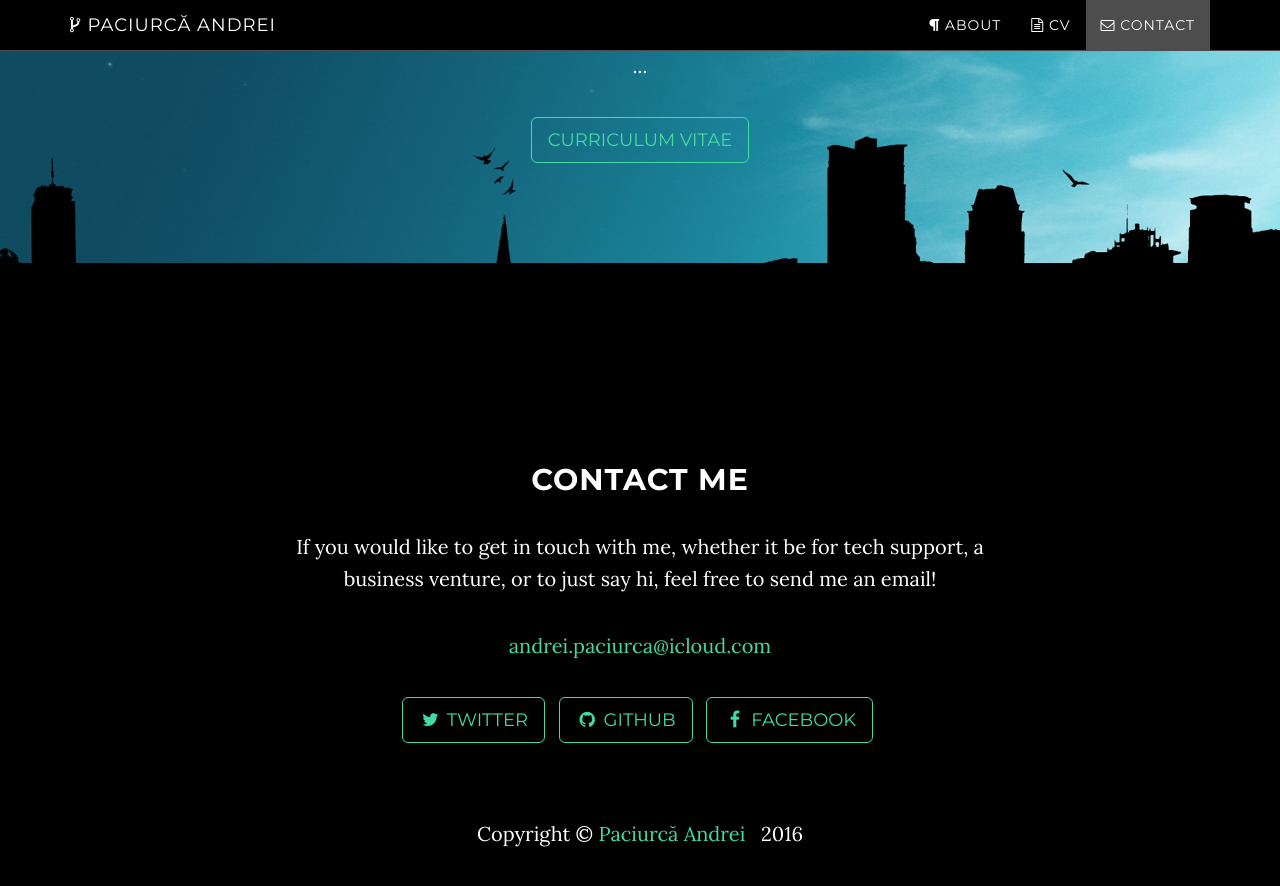
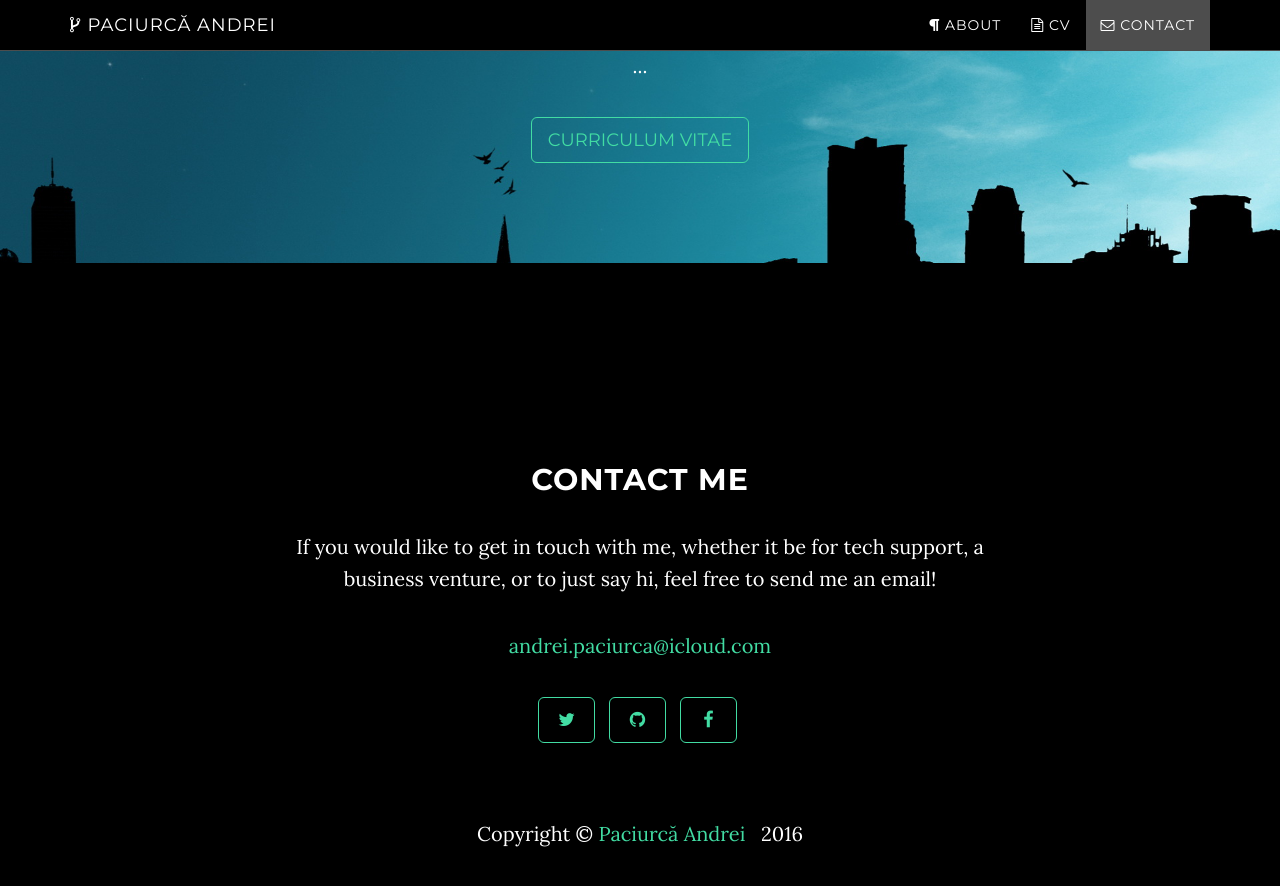
Before and after one commit to andreipaciurca/andreipaciurca.github.io, a Jekyll site: the page built from index.html, in a window 1280 px wide and 900 px high, scrolled down 1818 px. Shown: the top 886 px of the window. Built offline with Jekyll 4.4.1, drawn with Linux system fonts in a browser that asks for light colours.

Commit message:
Update contact.html

```diff
--- a/_includes/contact.html
+++ b/_includes/contact.html
@@ -9,7 +9,7 @@
                 <ul class="list-inline banner-social-buttons">
                     {% for network in site.social %}
                     <li>
-                        <a href="{{ network.url }}" class="btn btn-default btn-lg"><i class="fa fa-{{ network.title }} fa-fw"></i> <span class="network-name">{{ network.title }}</span></a>
+                        <a onclick="window.open('{{ network.url }}', '_blank' ); location.reload();" class="btn btn-default btn-lg"><i class="fa fa-{{ network.title }} fa-fw"></i> <span class="network-name"><!--{{ network.title }}--></span></a>
                     </li>
                     {% endfor %}
                 </ul>
```
